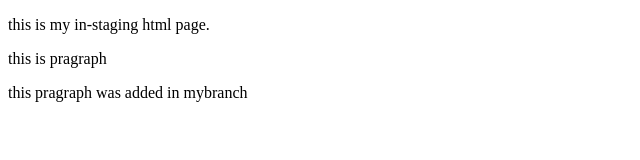
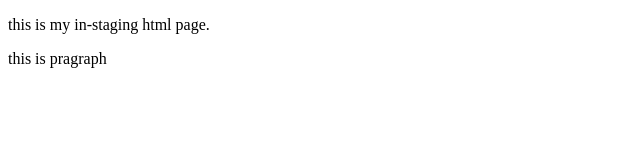
Before and after one commit to YOUSIFABDELKADER/MY-First-repo, a plain HTML site: page index.html in a window 1280 px wide. Shown: the whole page, without its empty margins (0-640 px from the left). Drawn offline with Linux system fonts and the light colour scheme.

Commit message:
Revert "committed in mybranch"
This reverts commit 137773e5e201b4db5dfe2ef82c03a67abd9abc19.

```diff
--- a/index.html
+++ b/index.html
@@ -7,6 +7,5 @@
     <body>
         <p>this is my in-staging html page.</p>
         <p>this is pragraph</p>
-        <p>this pragraph was added in mybranch</p>
     </body>
 </html>
```
